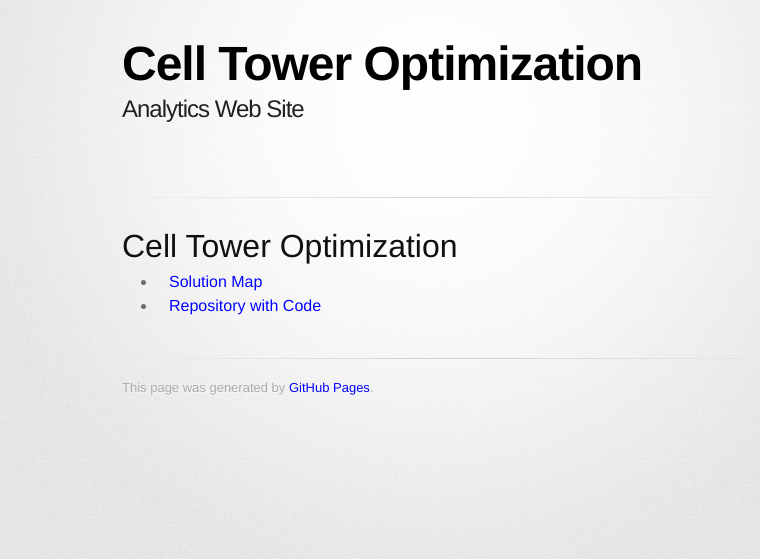
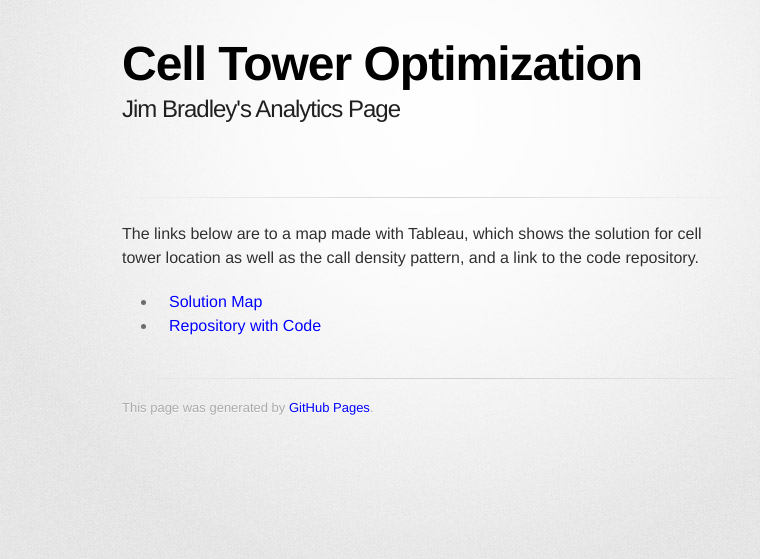
Before and after one commit to jrb28/jrb28.github.io, a Jekyll site: the page built from cellTower/index.md, in a window 1280 px wide. Shown: the top 559 px of the page, without its empty margins (208-968 px from the left). Built offline with Jekyll 4.4.1, drawn with Linux system fonts in a browser that asks for light colours; some web fonts are replaced; our own code applies the rules of GitHub Pages for plain Markdown files.

Commit message:
Update index.md

```diff
--- a/cellTower/index.md
+++ b/cellTower/index.md
@@ -1,4 +1,9 @@
-# Cell Tower Optimization
+---
+title: Cell Tower Optimization
+description: Jim Bradley's Analytics Page
+---
+
+The links below are to a map made with Tableau, which shows the solution for cell tower location as well as the call density pattern, and a link to the code repository.
 
 - [Solution Map](./solution.jpg)
 - [Repository with Code](https://github.com/jrb28/cellTower)
```
